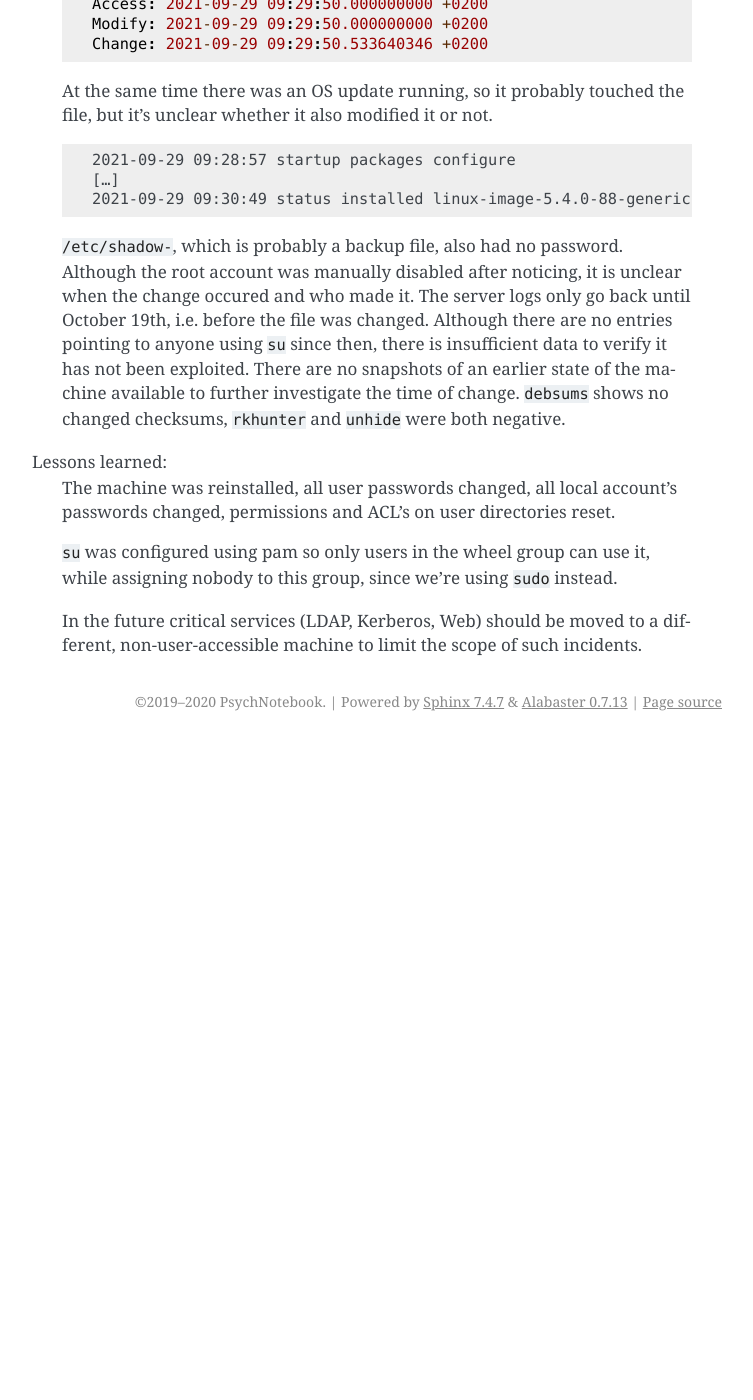
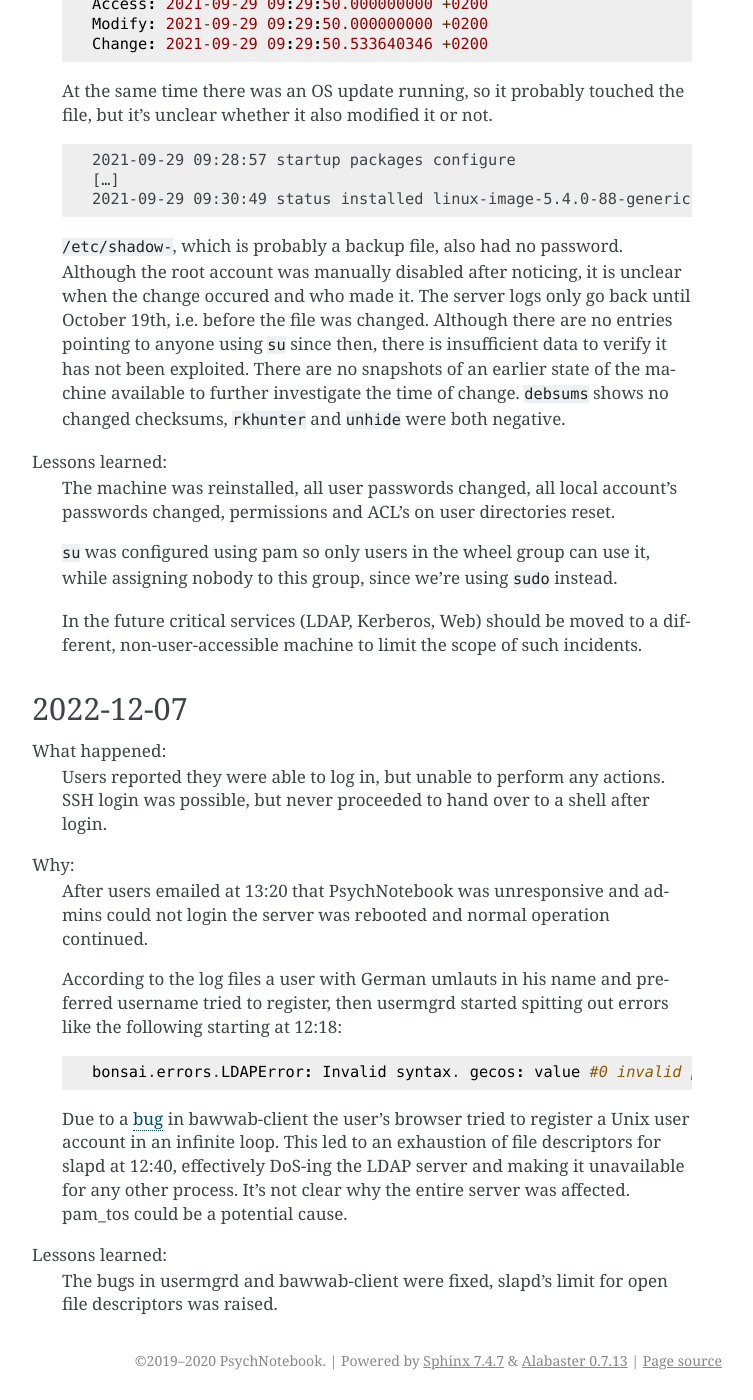
Before and after one commit to leibniz-psychology/psychnotebook-deploy, a Sphinx documentation site: the page built from doc/incidents.rst, in a window 1280 px wide and 1400 px high, scrolled down 1494 px. Shown: the whole window, without its empty margins (388-1141 px from the left). Built offline with Sphinx 7.4.7, drawn with Linux system fonts in a browser that asks for light colours; before the commit the page ends 2235 px from its top, so only the background shows below that.

Commit message:
incidents: Add incident 2022-12-07

```diff
--- a/doc/incidents.rst
+++ b/doc/incidents.rst
@@ -85,3 +85,34 @@ Lessons learned:
     such incidents.
 
     .. Obviously. Duh.
+
+2022-12-07
+----------
+
+What happened:
+    Users reported they were able to log in, but unable to perform any
+    actions. SSH login was possible, but never proceeded to hand over
+    to a shell after login.
+Why:
+    After users emailed at 13:20 that PsychNotebook was unresponsive and
+    admins could not login the server was rebooted and normal operation
+    continued.
+
+    According to the log files a user with German umlauts in his name
+    and preferred username tried to register, then usermgrd started
+    spitting out errors like the following starting at 12:18:
+
+    .. code::
+
+        bonsai.errors.LDAPError: Invalid syntax. gecos: value #0 invalid per syntax (0x0015 [21])
+
+    Due to a `bug
+    <https://github.com/leibniz-psychology/bawwab-client/commit/9652bb452d59ac7c8874078c1d2f1c639c00b7a4>`__
+    in bawwab-client the user’s browser tried to register a Unix user
+    account in an infinite loop. This led to an exhaustion of file
+    descriptors for slapd at 12:40, effectively DoS-ing the LDAP server
+    and making it unavailable for any other process. It’s not clear why
+    the entire server was affected. pam_tos could be a potential cause.
+Lessons learned:
+    The bugs in usermgrd and bawwab-client were fixed, slapd’s limit
+    for open file descriptors was raised.
```
